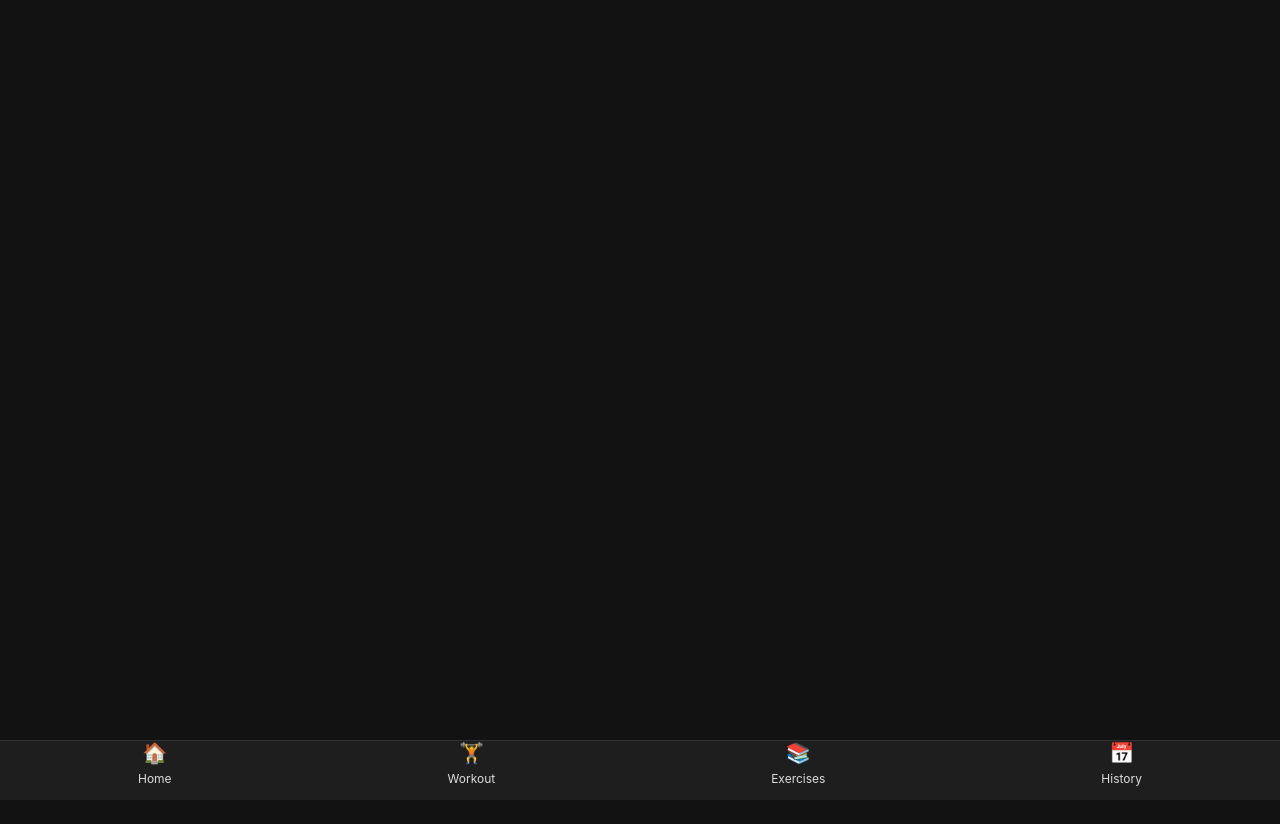
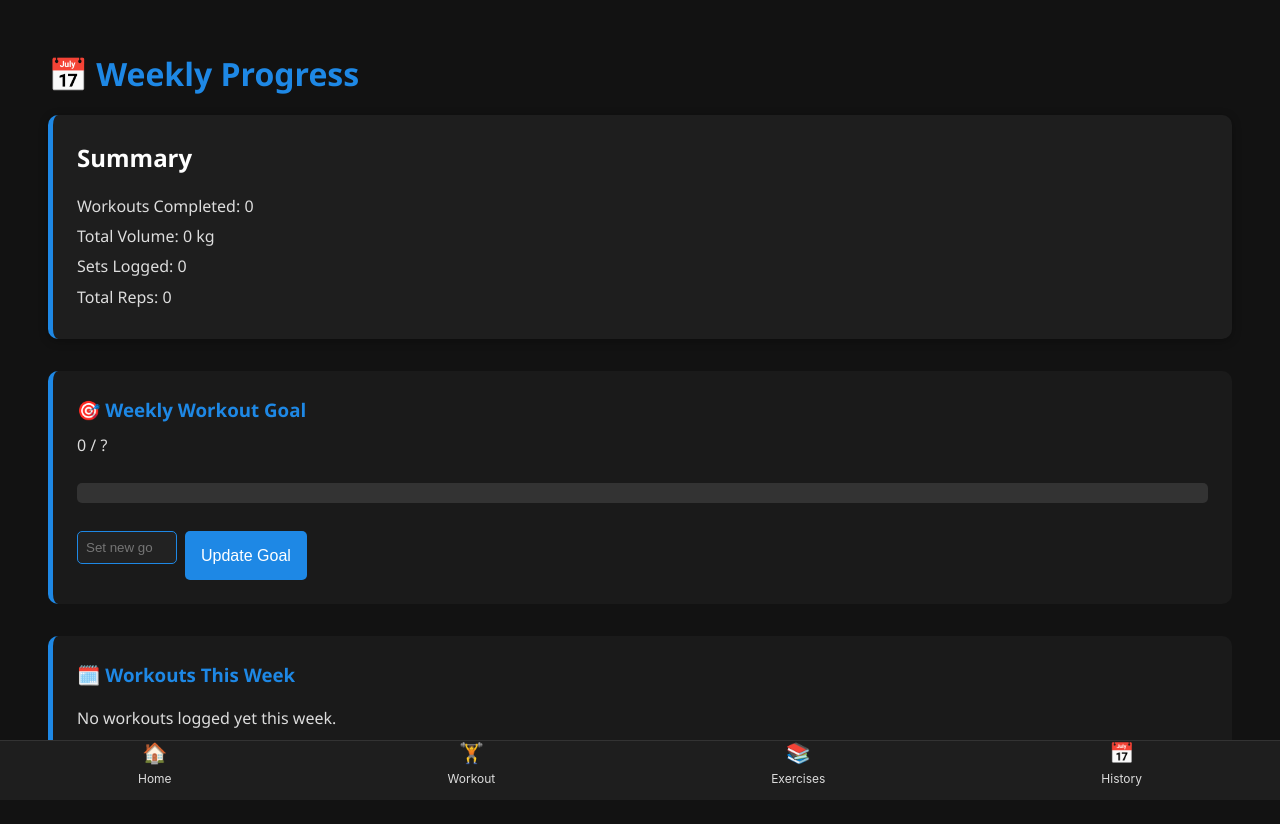
Before and after one commit to EoinCous/workout-logger, a React (Vite) app: page /weekly-progress in a window 1280 px wide. Shown: the top 824 px of the page. Before the commit the page ends 800 px from the top, so only its background shows below. Built offline with nearby package versions, Linux system fonts and the light colour scheme.

Commit message:
add a weekly progress page

```diff
--- a/src/App.jsx
+++ b/src/App.jsx
@@ -11,6 +11,7 @@ import WorkoutLog from './pages/WorkoutLog'
 import WorkoutSummary from './pages/WorkoutSummary'
 import PersonalBests from './pages/PersonalBests'
 import Suggestions from './pages/Suggestions'
+import WeeklyProgress from './pages/WeeklyProgress'
 
 function App() {
   return (
@@ -28,6 +29,7 @@ function App() {
             <Route path="/history" element={<History />} />
             <Route path="/personal-bests" element={<PersonalBests />} />
             <Route path="/suggestions" element={<Suggestions />} />
+            <Route path="/weekly-progress" element={<WeeklyProgress />} />
           </Routes>
         </div>
         <BottomNav />
--- a/src/context/WorkoutContext.jsx
+++ b/src/context/WorkoutContext.jsx
@@ -23,14 +23,20 @@ export const WorkoutProvider = ({ children }) => {
     return saved ? JSON.parse(saved) : [];
   });
 
+  const [weeklyGoal, setWeeklyGoal] = useState(() => {
+    const saved = localStorage.getItem("weeklyGoal");
+    return saved ? JSON.parse(saved) : null;
+  });
+
   useEffect(() => {
     localStorage.setItem("workoutStatus", status);
     localStorage.setItem("currentPlan", JSON.stringify(currentPlan));
     localStorage.setItem("currentLog", JSON.stringify(currentLog));
     localStorage.setItem("workouts", JSON.stringify(workouts));
-  }, [status, currentPlan, currentLog, workouts]);
+    localStorage.setItem("weeklyGoal", JSON.stringify(weeklyGoal));
+  }, [status, currentPlan, currentLog, workouts, weeklyGoal]);
 
-  const addWorkoutToHistory = (workout) => {
+  const addWorkout = (workout) => {
     setWorkouts(prev => [...prev, workout]);
   };
 
@@ -51,9 +57,11 @@ export const WorkoutProvider = ({ children }) => {
       currentLog,
       setCurrentLog,
       workouts,
-      addWorkoutToHistory,
+      addWorkout,
       removeWorkout,
-      getLastWorkout
+      getLastWorkout,
+      weeklyGoal,
+      setWeeklyGoal
     }}>
       {children}
     </WorkoutContext.Provider>
--- /dev/null
+++ b/src/css/WeeklyProgress.css
@@ -0,0 +1,112 @@
+.weekly-progress-page {
+  background-color: var(--colourprimary);
+  color: var(--coloursecondary);
+  min-height: 100vh;
+  padding: 2rem;
+  font-family: 'Segoe UI', sans-serif;
+}
+
+.weekly-progress-page h1 {
+  font-size: 2rem;
+  margin-bottom: 1rem;
+  color: var(--colouraccent);
+}
+
+.weekly-summary-card {
+  background-color: #1e1e1e;
+  border-left: 5px solid var(--colouraccent);
+  padding: 1.5rem;
+  border-radius: 10px;
+  margin-bottom: 2rem;
+  box-shadow: 0 2px 10px rgba(0, 0, 0, 0.3);
+}
+
+.weekly-summary-card h2 {
+  margin-bottom: 1rem;
+  color: var(--coloursecondary);
+}
+
+.weekly-summary-card p {
+  margin: 0.3rem 0;
+}
+
+.weekly-goal-section {
+  background-color: #1a1a1a;
+  padding: 1.5rem;
+  border-radius: 10px;
+  margin-bottom: 2rem;
+  border-left: 5px solid var(--colouraccent);
+}
+
+.weekly-goal-section h3 {
+  margin-bottom: 0.5rem;
+  color: var(--colouraccent);
+}
+
+.weekly-goal-section progress {
+  width: 100%;
+  height: 1.25rem;
+  margin: 0.5rem 0;
+  appearance: none;
+}
+
+progress::-webkit-progress-bar {
+  background-color: #333;
+  border-radius: 5px;
+}
+
+progress::-webkit-progress-value {
+  background-color: var(--colouraccent);
+  border-radius: 5px;
+}
+
+.goal-input {
+  display: flex;
+  gap: 0.5rem;
+  margin-top: 1rem;
+}
+
+.goal-input input {
+  background-color: #222;
+  color: var(--coloursecondary);
+  border: 1px solid var(--colouraccent);
+  padding: 0.5rem;
+  border-radius: 5px;
+  width: 100px;
+}
+
+.goal-input button {
+  background-color: var(--colouraccent);
+  color: var(--coloursecondary);
+  border: none;
+  padding: 0.5rem 1rem;
+  border-radius: 5px;
+  cursor: pointer;
+  transition: background 0.2s ease-in-out;
+}
+
+.goal-input button:hover {
+  background-color: #1565c0;
+}
+
+.workout-breakdown {
+  background-color: #1a1a1a;
+  padding: 1.5rem;
+  border-radius: 10px;
+  border-left: 5px solid var(--colouraccent);
+}
+
+.workout-breakdown h3 {
+  color: var(--colouraccent);
+  margin-bottom: 1rem;
+}
+
+.workout-breakdown ul {
+  list-style-type: none;
+  padding: 0;
+}
+
+.workout-breakdown li {
+  padding: 0.5rem 0;
+  border-bottom: 1px solid #333;
+}
--- a/src/pages/Home.jsx
+++ b/src/pages/Home.jsx
@@ -4,40 +4,23 @@ import { useWorkout } from "../context/WorkoutContext";
 import { isThisWeek, parseISO, isToday } from 'date-fns';
 
 const Home = () => {
-  const { status, workouts, getLastWorkout } = useWorkout();
+  const { status, workouts, getLastWorkout, weeklyGoal } = useWorkout();
 
   const lastWorkout = getLastWorkout();
   const durationMs = new Date(lastWorkout.completedAt) - new Date(lastWorkout.date);
   const durationMins = Math.round(durationMs / 1000 / 60);
 
   const weeklyWorkouts = workouts.filter(workout =>
-    isThisWeek(parseISO(workout.date), { weekStartsOn: 1 })
+      isThisWeek(parseISO(workout.date), { weekStartsOn: 1 })
   );
-  const totalVolume = weeklyWorkouts.reduce((total, workout) => {
-    return total + workout.exercises.reduce((exTotal, ex) => {
-      return exTotal + ex.sets.reduce((setTotal, set) => {
-        return setTotal + set.reps * set.weight;
-      }, 0);
-    }, 0);
-  }, 0);
-  const allSets = weeklyWorkouts.flatMap(workout =>
-    workout.exercises.flatMap(ex => ex.sets)
-  );
-  const totalSets = allSets.length;
-  const totalReps = allSets.reduce((sum, set) => sum + Number(set.reps), 0);
 
   const navigate = useNavigate()
-
-  const handleStartWorkout = () => navigate('/workout')
-  const handleViewHistory = () => navigate('/history')
-  const handleViewPBs = () => navigate('/personal-bests')
-  const handleSuggestions = () => navigate('/suggestions')
 
   return (
     <div className="home">
       <h1>RepLog</h1>
 
-      <div className="home-section" onClick={handleStartWorkout}>
+      <div className="home-section" onClick={() => navigate('/workout')}>
         <h2>🏋️ Today's Workout</h2>
         {status === "idle" && (
           <div>
@@ -74,7 +57,7 @@ const Home = () => {
         ) : null}
       </div>
 
-      <div className="home-section" onClick={handleViewHistory}>
+      <div className="home-section" onClick={() => navigate('/history')}>
         <h2>📅 Most Recent Workout</h2>
         {lastWorkout ? (
           <p>{lastWorkout.type.toUpperCase()} • {durationMins} mins • {new Date(lastWorkout.date).toLocaleString()}</p>
@@ -83,26 +66,24 @@ const Home = () => {
         )}
       </div>
 
-      <div className="home-section" onClick={handleViewPBs}>
+      <div className="home-section" onClick={() => navigate('/personal-bests')}>
         <h2>🏆 Personal Bests</h2>
         <p>Your all-time best lifts</p>
       </div>
 
-      <div className="home-section">
+      <div className="home-section" onClick={() => navigate('/weekly-progress')}>
         <h2>📈 Weekly Stats</h2>
-        {weeklyWorkouts.length === 0 ? (
-          <p>No workouts logged this week. Let's get moving! 💪</p>
+        {weeklyGoal ? (
+          <div>
+          <p>Workouts Completed: {weeklyWorkouts.length} / {weeklyGoal}</p>
+          <progress max={weeklyGoal} value={weeklyWorkouts.length}></progress>
+        </div>
         ) : (
-          <>
-            <p>Workouts Completed: {weeklyWorkouts.length}</p>
-            <p>Total Volume: {totalVolume} kg</p>
-            <p>Sets Logged: {totalSets}</p>
-            <p>Total Reps: {totalReps}</p>
-          </>
+          <p>Set your weekly goal</p>
         )}
       </div>
 
-      <div className="home-section" onClick={handleSuggestions}>
+      <div className="home-section" onClick={() => navigate('/suggestions')}>
         <h2>💡 Got suggestions?</h2>
         <p>Enter an improvement that could be made to Workout Logger</p>
       </div>
--- /dev/null
+++ b/src/pages/WeeklyProgress.jsx
@@ -0,0 +1,75 @@
+import '../css/WeeklyProgress.css';
+import { useState } from "react";
+import { useWorkout } from "../context/WorkoutContext";
+import { isThisWeek, parseISO } from 'date-fns';
+
+const WeeklyProgress = () => {
+  const { workouts, setWeeklyGoal, weeklyGoal } = useWorkout();
+  const [newGoal, setNewGoal] = useState(weeklyGoal || "");
+
+  const weeklyWorkouts = workouts.filter(workout =>
+    isThisWeek(parseISO(workout.date), { weekStartsOn: 1 })
+  );
+
+  const totalVolume = weeklyWorkouts.reduce((total, workout) => {
+    return total + workout.exercises.reduce((exTotal, ex) => {
+      return exTotal + ex.sets.reduce((setTotal, set) => {
+        return setTotal + set.reps * set.weight;
+      }, 0);
+    }, 0);
+  }, 0);
+
+  const allSets = weeklyWorkouts.flatMap(workout =>
+    workout.exercises.flatMap(ex => ex.sets)
+  );
+
+  const totalSets = allSets.length;
+  const totalReps = allSets.reduce((sum, set) => sum + Number(set.reps), 0);
+
+  return (
+    <div className="weekly-progress-page">
+      <h1>📅 Weekly Progress</h1>
+
+      <div className="weekly-summary-card">
+        <h2>Summary</h2>
+        <p>Workouts Completed: {weeklyWorkouts.length}</p>
+        <p>Total Volume: {totalVolume} kg</p>
+        <p>Sets Logged: {totalSets}</p>
+        <p>Total Reps: {totalReps}</p>
+      </div>
+
+      <div className="weekly-goal-section">
+        <h3>🎯 Weekly Workout Goal</h3>
+        <p>{weeklyWorkouts.length} / {weeklyGoal || "?"}</p>
+        <progress max={weeklyGoal || 1} value={weeklyWorkouts.length}></progress>
+
+        <div className="goal-input">
+          <input
+            type="number"
+            placeholder="Set new goal"
+            value={newGoal}
+            onChange={(e) => setNewGoal(Number(e.target.value))}
+          />
+          <button onClick={() => setWeeklyGoal(newGoal)}>Update Goal</button>
+        </div>
+      </div>
+
+      <div className="workout-breakdown">
+        <h3>🗓️ Workouts This Week</h3>
+        {weeklyWorkouts.length === 0 ? (
+          <p>No workouts logged yet this week.</p>
+        ) : (
+          <ul>
+            {weeklyWorkouts.map((workout, i) => (
+              <li key={i}>
+                {workout.type} on {new Date(workout.date).toLocaleDateString()}
+              </li>
+            ))}
+          </ul>
+        )}
+      </div>
+    </div>
+  );
+};
+
+export default WeeklyProgress;
--- a/src/pages/WorkoutLog.jsx
+++ b/src/pages/WorkoutLog.jsx
@@ -4,7 +4,7 @@ import { useWorkout } from "../context/WorkoutContext";
 import { useNavigate } from "react-router-dom";
 
 const WorkoutLog = () => {
-  const { setStatus, currentPlan, currentLog, setCurrentLog, addWorkoutToHistory } = useWorkout();
+  const { setStatus, currentPlan, currentLog, setCurrentLog, addWorkout } = useWorkout();
   const navigate = useNavigate();
 
   useEffect(() => {
@@ -58,15 +58,15 @@ const WorkoutLog = () => {
       completedAt: new Date().toISOString(),
     };
 
-    addWorkoutToHistory(completedWorkout);
+    addWorkout(completedWorkout);
     setStatus("complete");
     setCurrentLog(null);
     navigate("/history");
   };
 
+  if (!currentLog) return <p>Loading workout...</p>;
+
   const hasAnySets = currentLog.some(exercise => exercise.sets.length > 0);
-
-  if (!currentLog) return <p>Loading workout...</p>;
 
   return (
     <div className="workout-log">
```
